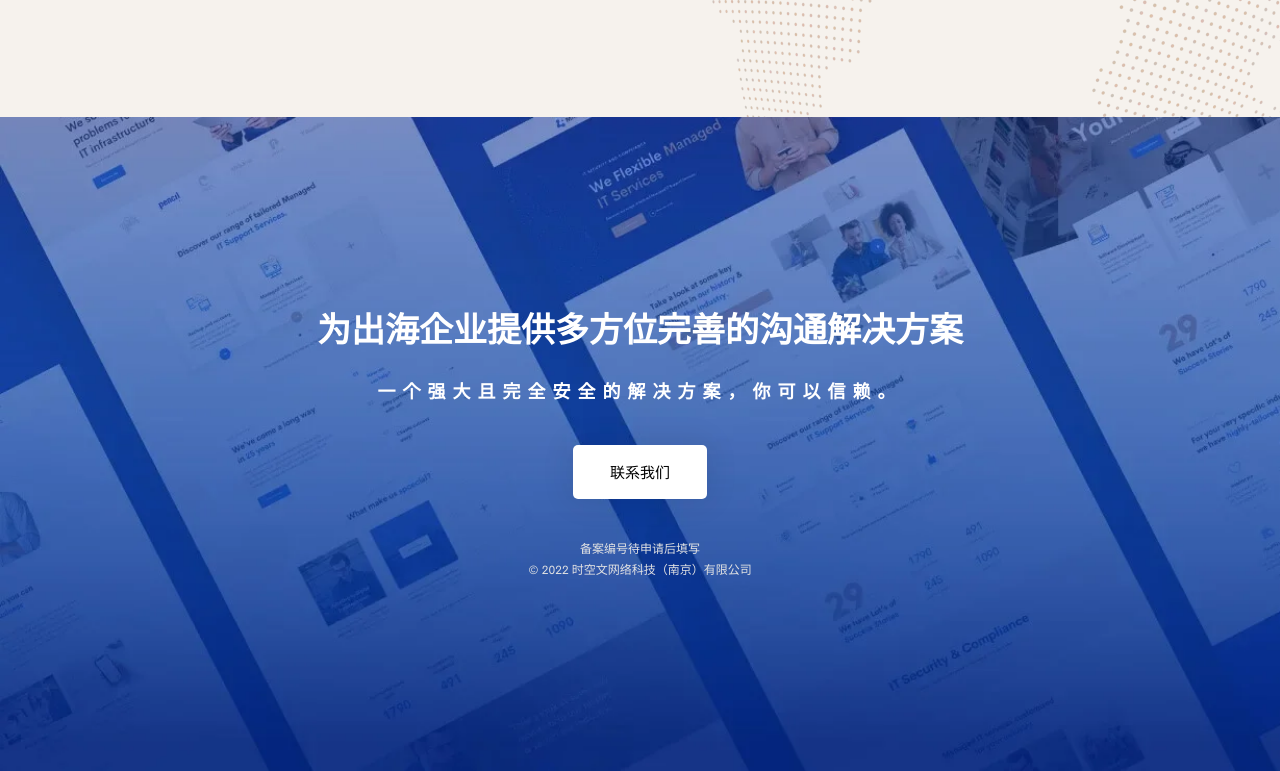
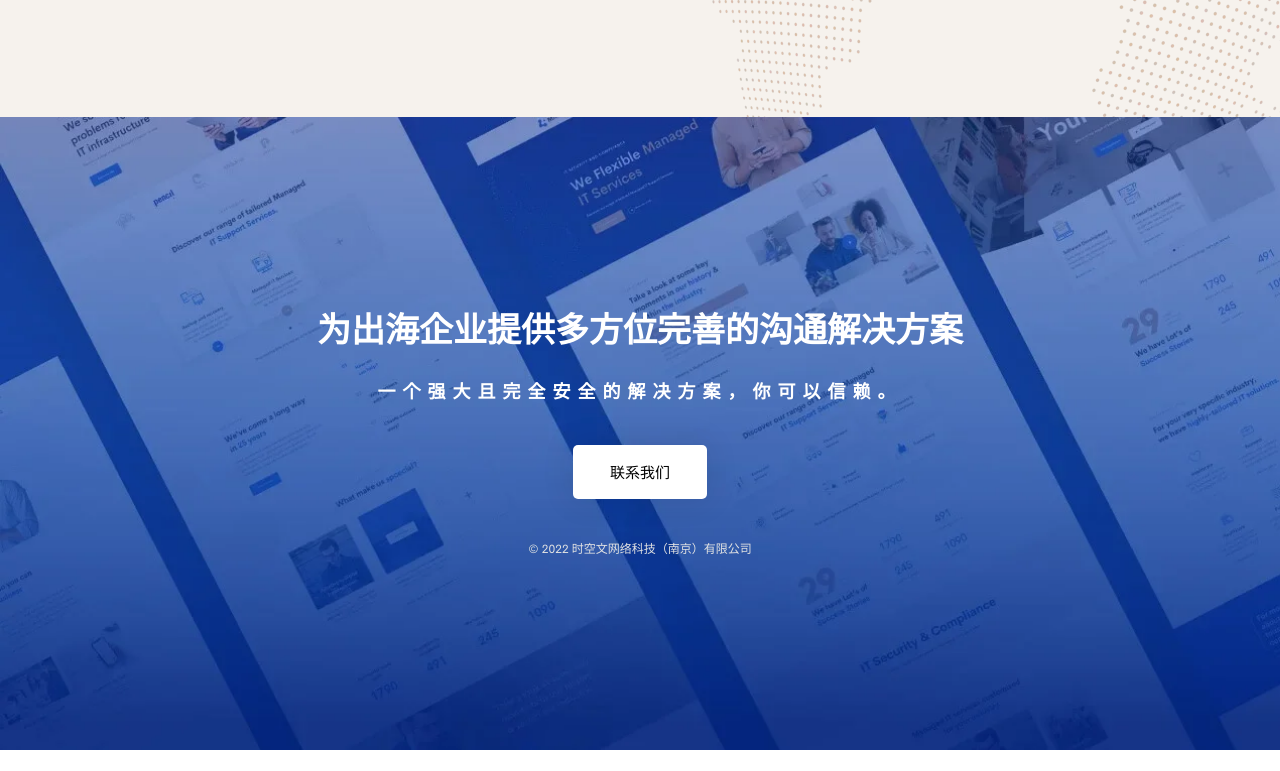
Before and after one commit to oakhole/400ai.cc, a plain HTML site: page index.html in a window 1280 px wide. Shown: the part 4421-5192 px from the top of the page. After the commit the page ends 5171 px from the top, so only its background shows below. Drawn offline with Linux system fonts and the light colour scheme; files whose address does not match are found by name.

Commit message:
refactor(备案): 等备案号下来后再填写

```diff
--- a/index.html
+++ b/index.html
@@ -432,7 +432,7 @@
                   <div class="row">
                     <div class="col-lg-12 col-md-12 m-auto">
                       <p class="mt-40 text-white" style="font-size: 12px; color: #e3e3e3 !important">
-                        <a href="https://beian.miit.gov.cn/" target="_blank">备案编号待申请后填写</a> <br />
+                        <!-- <a href="https://beian.miit.gov.cn/" target="_blank">备案编号待申请后填写</a> <br /> -->
                         &copy;
                         <script>
                           document.write(new Date().getFullYear());
```
